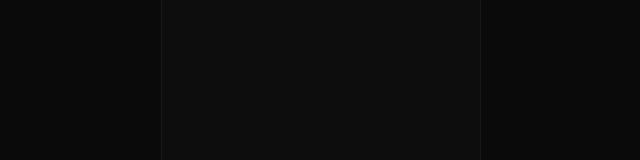
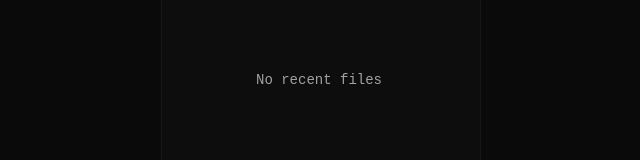
Before and after one commit to DominikKoniarz/fast-pdf, a React (Vite) app: page / in a window 1280 px wide. Shown: the part 471-631 px from the top of the page, without its empty margins (319-959 px from the left). Built offline with nearby package versions, Linux system fonts and the light colour scheme.

Commit message:
Remove/uncomment stuff

```diff
--- a/src/views/main/main.tsx
+++ b/src/views/main/main.tsx
@@ -44,7 +44,6 @@
                 </div>
 
                 {/* Recent Files */}
-                {/* {recentFiles.length > 0 && ( */}
                 <div className="animate-in fade-in slide-in-from-bottom-2 w-80 delay-200 duration-500">
                     <div className="mb-1.5 flex items-center gap-1.5 px-1">
                         <RiTimeLine className="text-muted-foreground/50 size-3" />
@@ -82,14 +81,13 @@
                             ) : (
                                 <div className="flex h-full items-center justify-center">
                                     <p className="text-muted-foreground text-sm">
-                                        {/* No recent files */}
+                                        No recent files
                                     </p>
                                 </div>
                             )}
                         </div>
                     </div>
                 </div>
-                {/* )} */}
             </div>
         </div>
     );
```
